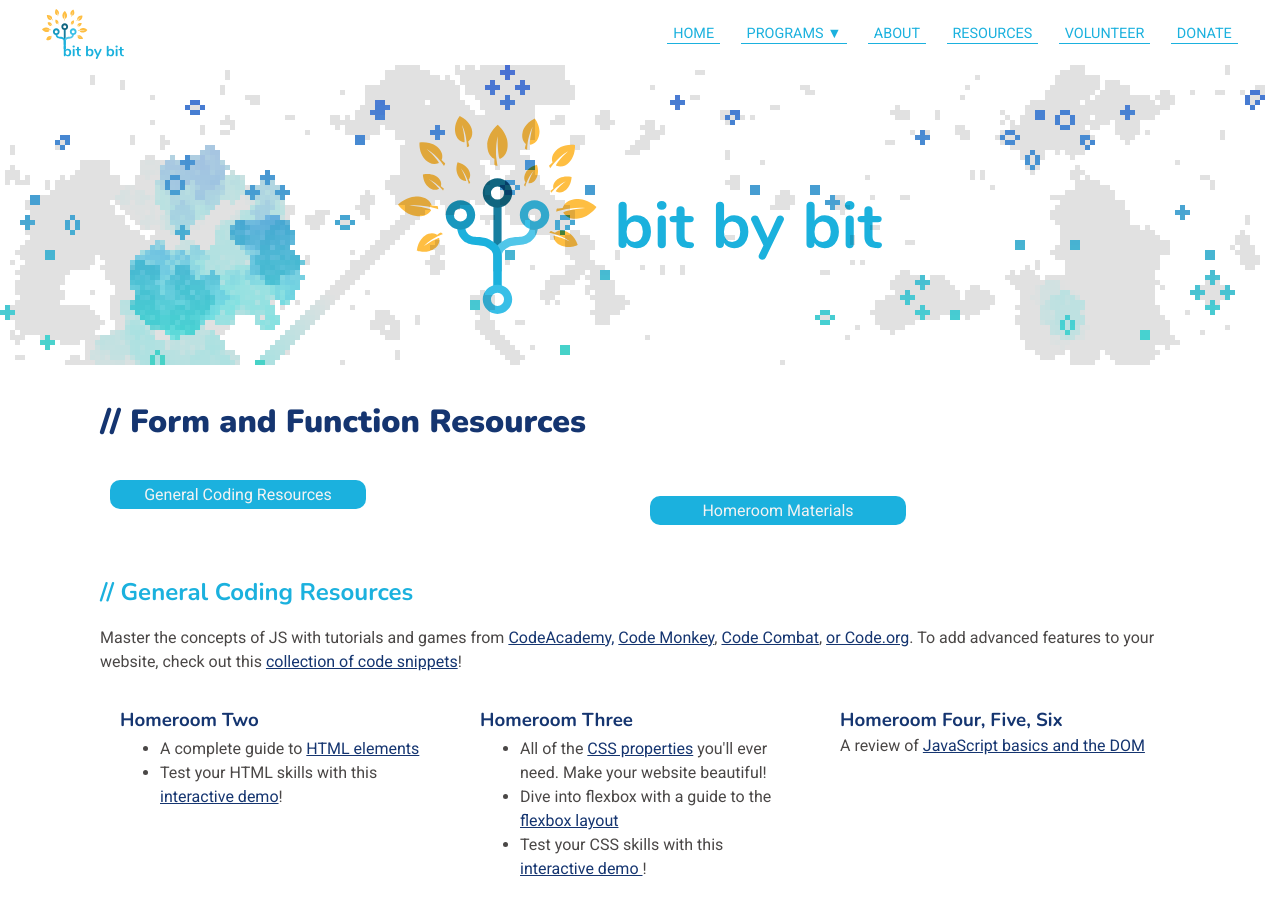
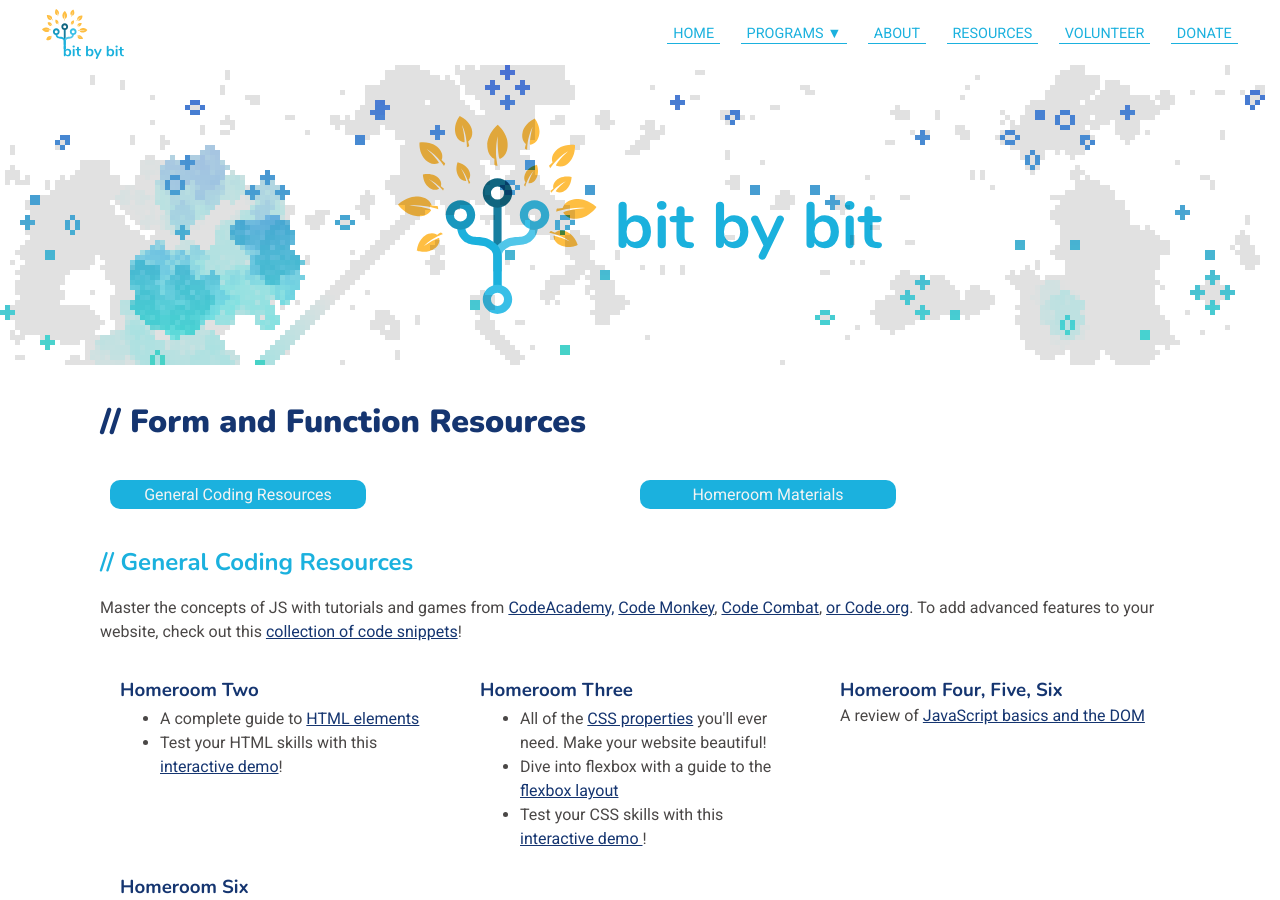
Before and after one commit to bit-by-bit-coding/bxb-website, a Jekyll site: the page built from ffresources.html, in a window 1280 px wide and 900 px high. Built offline with Jekyll 4.4.1, drawn with Linux system fonts in a browser that asks for light colours; nearby versions of some CDN libraries.

Commit message:
delete extra div

```diff
--- a/ffresources.html
+++ b/ffresources.html
@@ -15,11 +15,9 @@
                 </a>
             </div>
             <div class="details-item">
-                <div class="details-item">
-                    <a href="#homerooms">
-                        <button class="buttons">Homeroom Materials</button>
-                    </a>
-                </div>
+                <a href="#homerooms">
+                    <button class="buttons">Homeroom Materials</button>
+                </a>
             </div>
         </div>
 
```
